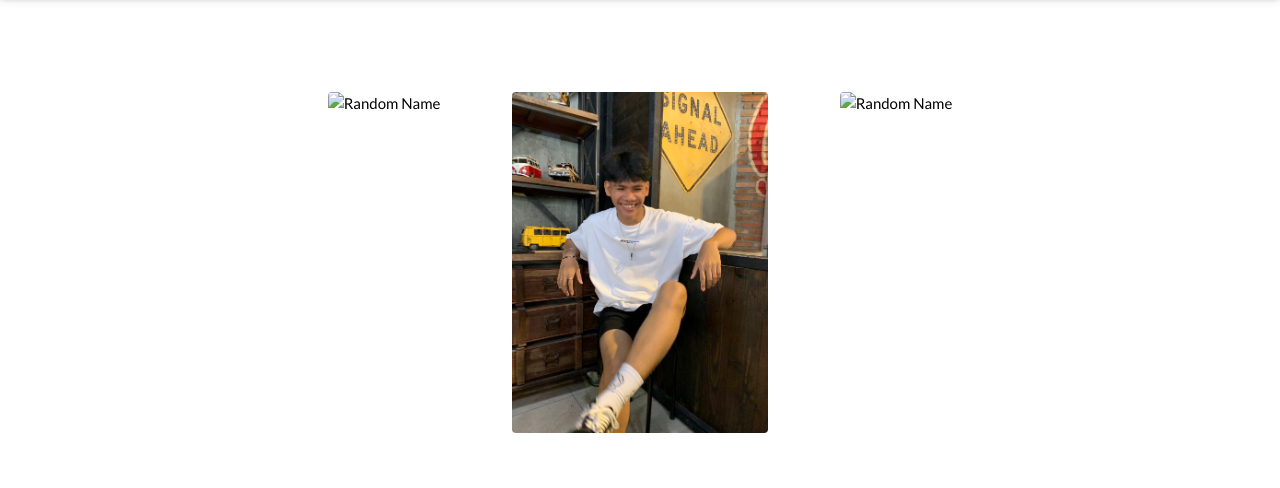
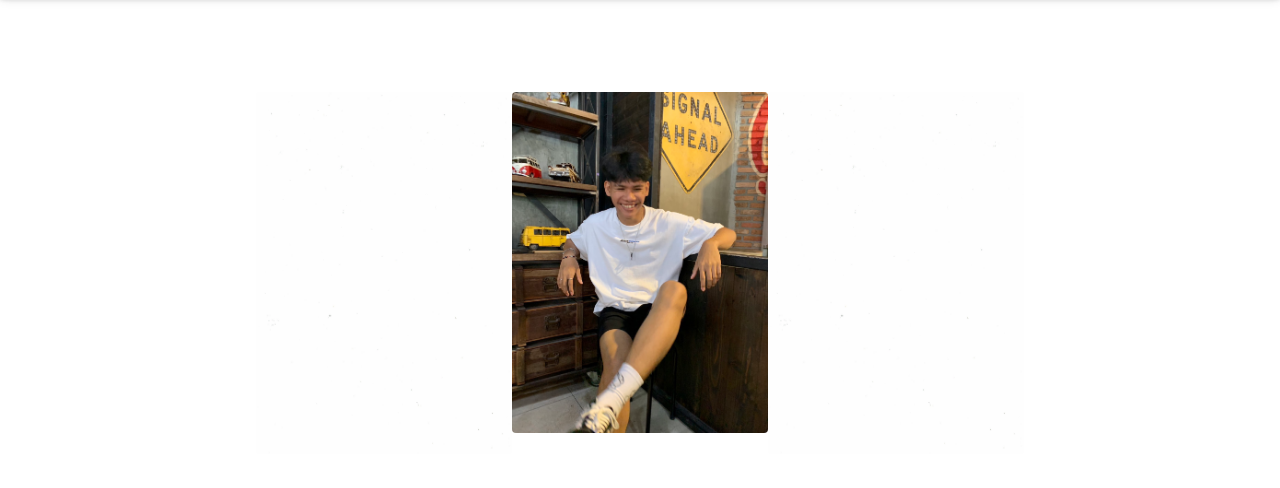
Before and after one commit to NPP1410/resume1, a plain HTML site: page index.html in a window 1280 px wide. Shown: the part 50-538 px from the top of the page. Drawn offline with nearby package versions, Linux system fonts and the light colour scheme.

Commit message:
Update index.html

```diff
--- a/index.html
+++ b/index.html
@@ -42,7 +42,7 @@ body {font-family: "Lato", sans-serif}
     <div class="w3-row w3-padding-32">
 
       <div class="w3-third">
-        <img src="" class="w3-round w3-margin-bottom" alt="Random Name" style="width:100%">
+        <img src="80e4b-white-mk630n.jpg" class="w3-round w3-margin-bottom" alt="Random Name" style="width:100%">
       </div>
 
       <div class="w3-third">
@@ -50,7 +50,7 @@ body {font-family: "Lato", sans-serif}
       </div>
 
       <div class="w3-third">
-        <img src="" class="w3-round w3-margin-bottom" alt="Random Name" style="width:100%">
+        <img src="80e4b-white-mk630n.jpg" class="w3-round w3-margin-bottom" alt="Random Name" style="width:100%">
       </div>
 
     </div>
```
